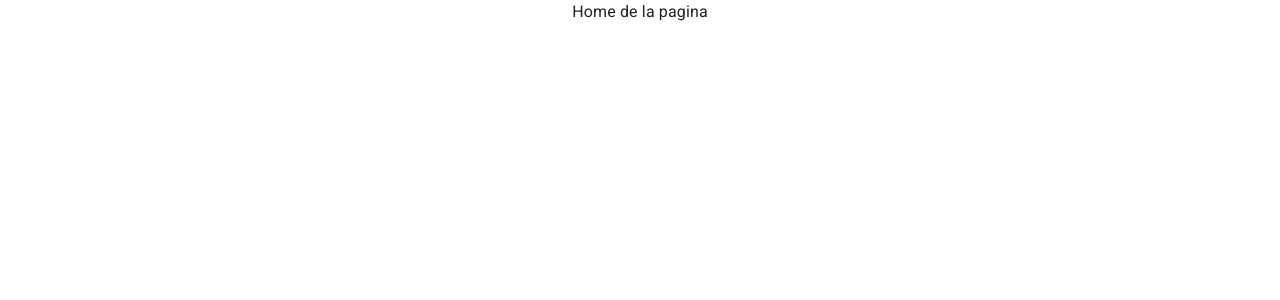
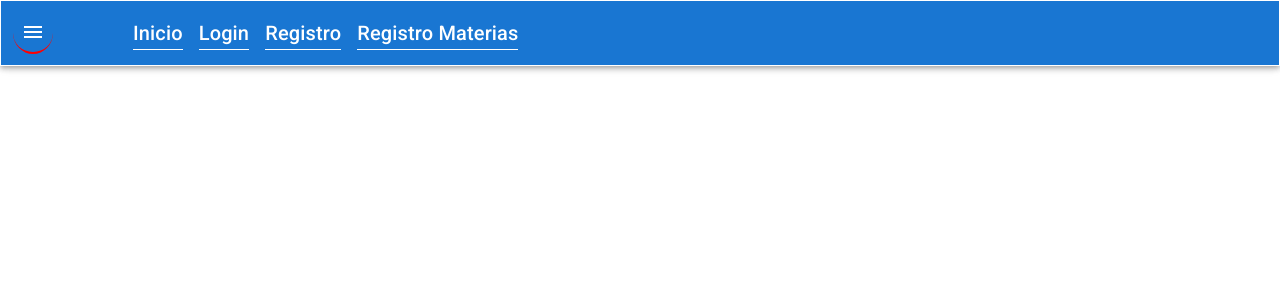
Before and after one commit to roingresante18/proyectoISES2, a React (Vite) app in the folder fronten/: page /home in a window 1280 px wide. Shown: the top 300 px of the page. Built offline with nearby package versions, Linux system fonts and the light colour scheme.

Commit message:
navbar en home y login

```diff
--- a/fronten/src/components/Home.jsx
+++ b/fronten/src/components/Home.jsx
@@ -1,11 +1,12 @@
-import React from 'react'
-
+import React from "react";
+import Navegador from "./Navegador";
 const Home = () => {
   return (
-    <div>
-      Home de la pagina
-    </div>
-  )
-}
+    <>
+      <Navegador/>
+      <div>Home de la pagina</div>
+    </>
+  );
+};
 
-export default Home
+export default Home;
--- a/fronten/src/components/Login.jsx
+++ b/fronten/src/components/Login.jsx
@@ -1,16 +1,17 @@
-import React from 'react'
+// import React from 'react'
 // import Box from '@mui/material/Box';
-
+import Navegador from './Navegador'
 
 const Login = () => {
   return (
     <>
-
-login de la pagina
+      <Navegador/>
+      Navegador <br />
+      login de la pagina
 
 
     </>
   )
 }
 
-      export default Login
+export default Login
```
